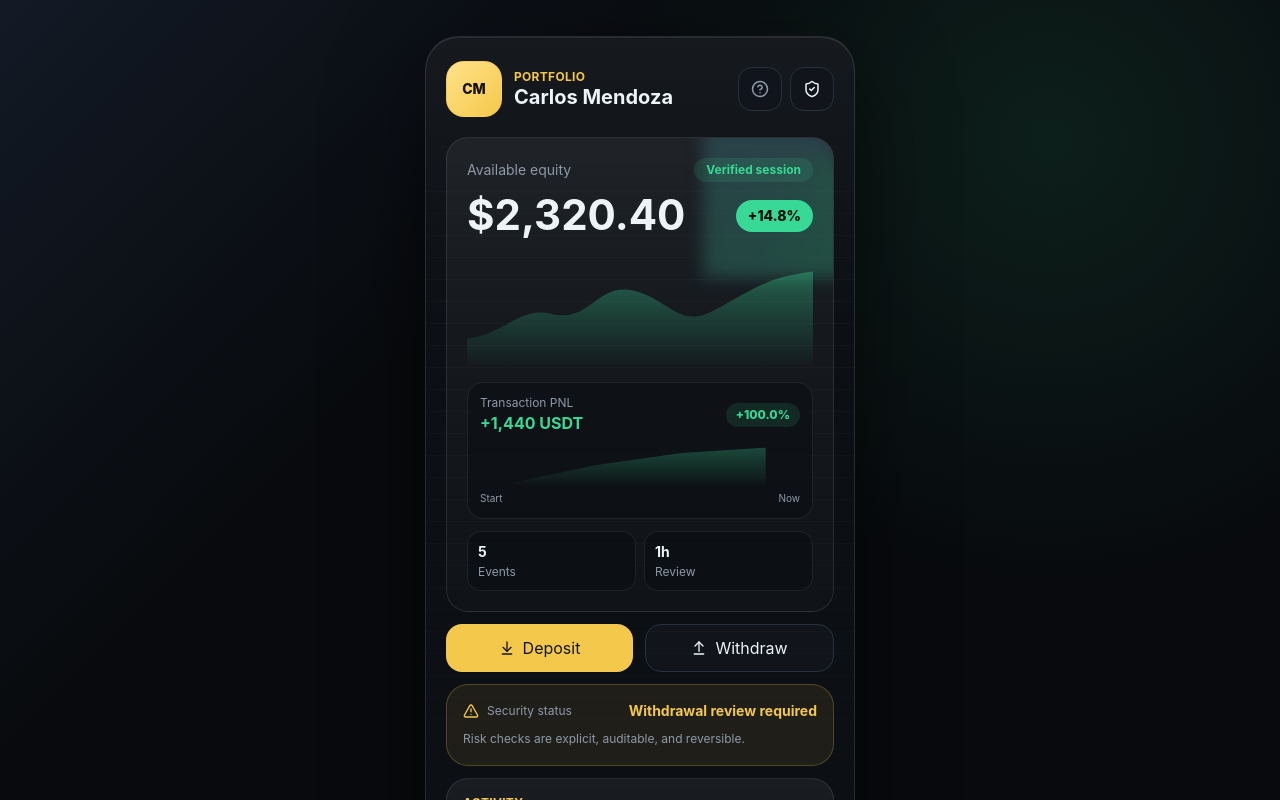
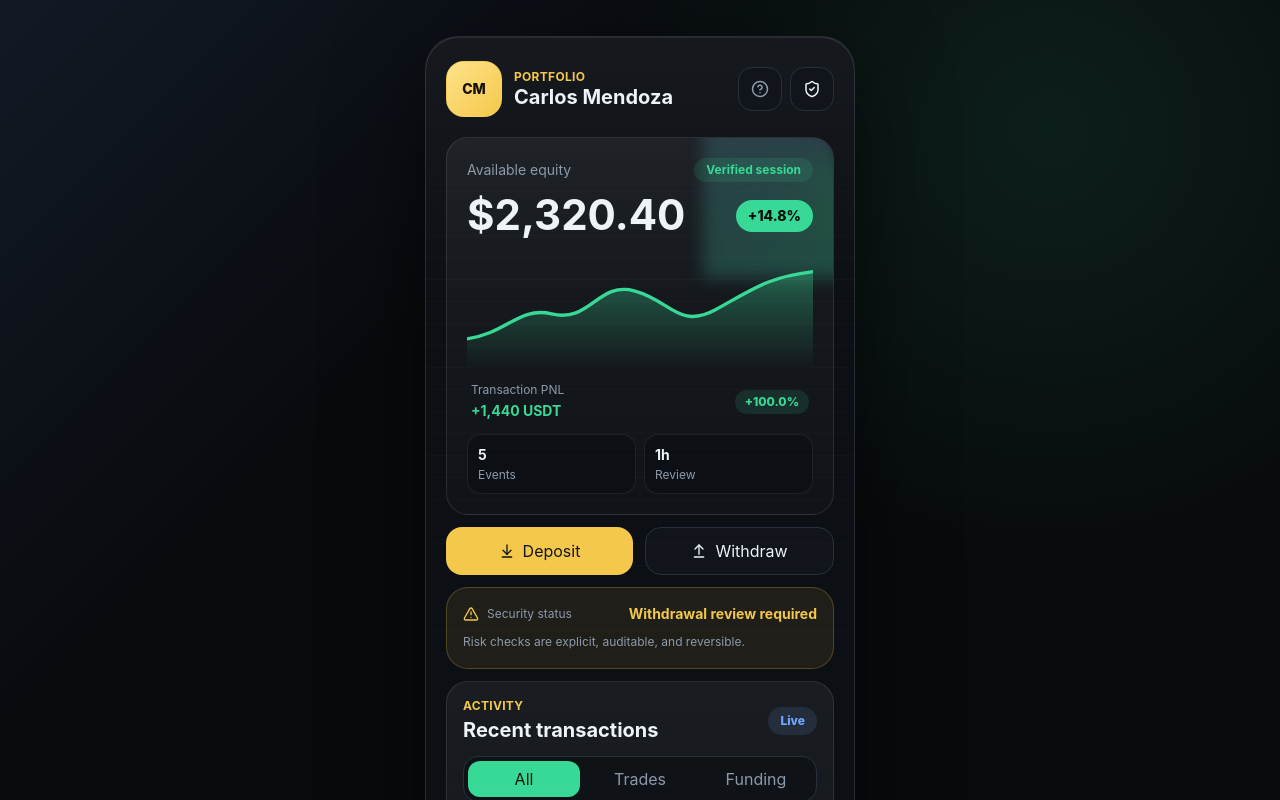
Before and after one commit to maslihov22/tradespot-next, a Next.js app: page / in a window 1280 px wide. Shown: the top 800 px of the page. Built offline with nearby package versions, Linux system fonts and the light colour scheme.

Commit message:
fix: remove second chart, add PNL text row, fix chart draw-on animation

```diff
--- a/components/BalanceCard.tsx
+++ b/components/BalanceCard.tsx
@@ -3,31 +3,6 @@
 import { useEffect, useRef, useState } from "react";
 import { motion, useMotionValue, useTransform, animate } from "framer-motion";
 import { mockUser, mockTransactions, chartPath, chartArea } from "@/lib/mock-data";
-
-function buildPnlPath(width: number, height: number): { line: string; area: string } {
-  const trades = mockTransactions.filter((t) => t.type === "trade");
-  const cumulative = trades.reduce<number[]>((acc, t) => {
-    const prev = acc[acc.length - 1] ?? 0;
-    return [...acc, prev + (t.sign === "plus" ? t.amount : -t.amount)];
-  }, [0]);
-
-  const min = Math.min(...cumulative);
-  const max = Math.max(...cumulative);
-  const range = max - min || 1;
-  const pad = 6;
-
-  const points = cumulative.map((v, i) => ({
-    x: (i / (cumulative.length - 1)) * width,
-    y: pad + ((max - v) / range) * (height - pad * 2),
-  }));
-
-  const line = points
-    .map((p, i) => `${i === 0 ? "M" : "L"}${p.x.toFixed(1)} ${p.y.toFixed(1)}`)
-    .join(" ");
-  const area = `${line} L${width} ${height} L0 ${height} Z`;
-
-  return { line, area };
-}
 
 function AnimatedNumber({ value, prefix = "" }: { value: number; prefix?: string }) {
   const count = useMotionValue(0);
@@ -48,7 +23,17 @@ function AnimatedNumber({ value, prefix = "" }: { value: number; prefix?: string
   return <span>{display}</span>;
 }
 
-function PnlSection() {
+export default function BalanceCard() {
+  const pathRef = useRef<SVGPathElement>(null);
+  const [pathLen, setPathLen] = useState<number | null>(null);
+
+  useEffect(() => {
+    if (pathRef.current) {
+      const len = pathRef.current.getTotalLength();
+      setPathLen(len);
+    }
+  }, []);
+
   const trades = mockTransactions.filter((t) => t.type === "trade");
   const pnlAmount = trades.reduce(
     (sum, t) => sum + (t.sign === "plus" ? t.amount : -t.amount),
@@ -56,100 +41,7 @@ function PnlSection() {
   );
   const totalVolume = trades.reduce((sum, t) => sum + t.amount, 0);
   const pnlPercent = totalVolume > 0 ? (pnlAmount / totalVolume) * 100 : 0;
-  const isPositive = pnlAmount >= 0;
-  const { line, area } = buildPnlPath(320, 56);
-  const color = isPositive ? "var(--green)" : "var(--red)";
-
-  const lineRef = useRef<SVGPathElement>(null);
-  const [pnlPathLen, setPnlPathLen] = useState(0);
-
-  useEffect(() => {
-    if (lineRef.current) setPnlPathLen(lineRef.current.getTotalLength());
-  }, []);
-
-  return (
-    <motion.div
-      className="relative z-10 mt-3 rounded-[16px] p-3"
-      style={{
-        background: "rgba(8,10,13,0.42)",
-        border: "1px solid rgba(238,243,247,0.08)",
-      }}
-      initial={{ opacity: 0 }}
-      animate={{ opacity: 1 }}
-      transition={{ delay: 0.5, duration: 0.4 }}
-    >
-      <div className="flex items-center justify-between mb-2">
-        <div>
-          <p className="text-xs" style={{ color: "var(--muted)" }}>
-            Transaction PNL
-          </p>
-          <strong className="text-base font-bold" style={{ color }}>
-            {isPositive ? "+" : "-"}
-            {Math.abs(pnlAmount).toLocaleString("en-US", { maximumFractionDigits: 0 })} USDT
-          </strong>
-        </div>
-        <span
-          className="text-xs font-extrabold px-2.5 py-1 rounded-full"
-          style={{
-            background: isPositive ? "rgba(56,217,150,0.12)" : "rgba(255,95,109,0.12)",
-            color,
-          }}
-        >
-          {isPositive ? "+" : ""}{pnlPercent.toFixed(1)}%
-        </span>
-      </div>
-
-      <svg
-        viewBox="0 0 320 56"
-        className="block w-full"
-        style={{ height: 44, color }}
-        aria-hidden
-      >
-        <defs>
-          <linearGradient id="pnl-area-grad" x1="0" x2="0" y1="0" y2="1">
-            <stop offset="0%" stopColor="currentColor" stopOpacity={0.28} />
-            <stop offset="100%" stopColor="currentColor" stopOpacity={0} />
-          </linearGradient>
-        </defs>
-        <motion.path
-          d={area}
-          fill="url(#pnl-area-grad)"
-          initial={{ opacity: 0 }}
-          animate={{ opacity: 1 }}
-          transition={{ delay: 0.9, duration: 0.5 }}
-        />
-        <motion.path
-          ref={lineRef}
-          d={line}
-          fill="none"
-          stroke="currentColor"
-          strokeWidth={2}
-          strokeLinecap="round"
-          style={
-            pnlPathLen
-              ? { strokeDasharray: pnlPathLen, strokeDashoffset: pnlPathLen }
-              : {}
-          }
-          animate={pnlPathLen ? { strokeDashoffset: 0 } : {}}
-          transition={{ duration: 0.9, ease: [0.16, 1, 0.3, 1], delay: 0.6 }}
-        />
-      </svg>
-
-      <div className="flex justify-between mt-1">
-        <span className="text-[10px]" style={{ color: "var(--muted)" }}>Start</span>
-        <span className="text-[10px]" style={{ color: "var(--muted)" }}>Now</span>
-      </div>
-    </motion.div>
-  );
-}
-
-export default function BalanceCard() {
-  const pathRef = useRef<SVGPathElement>(null);
-  const [pathLen, setPathLen] = useState(0);
-
-  useEffect(() => {
-    if (pathRef.current) setPathLen(pathRef.current.getTotalLength());
-  }, []);
+  const pnlPositive = pnlAmount >= 0;
 
   return (
     <motion.section
@@ -193,7 +85,7 @@ export default function BalanceCard() {
         </span>
       </div>
 
-      {/* main chart */}
+      {/* chart — рисуется слева направо */}
       <div className="relative z-10 mt-4">
         <svg viewBox="0 0 360 118" className="block w-full" style={{ height: 118 }} aria-hidden>
           <defs>
@@ -207,28 +99,56 @@ export default function BalanceCard() {
             fill="url(#area-grad)"
             initial={{ opacity: 0 }}
             animate={{ opacity: 1 }}
-            transition={{ delay: 0.6, duration: 0.6 }}
+            transition={{ delay: 0.8, duration: 0.6 }}
           />
-          <motion.path
+          {/* невидимый путь для замера длины */}
+          <path
             ref={pathRef}
             d={chartPath}
             fill="none"
-            stroke="var(--green)"
-            strokeWidth={3.5}
-            strokeLinecap="round"
-            style={
-              pathLen
-                ? { strokeDasharray: pathLen, strokeDashoffset: pathLen }
-                : {}
-            }
-            animate={pathLen ? { strokeDashoffset: 0 } : {}}
-            transition={{ duration: 1.1, ease: [0.16, 1, 0.3, 1], delay: 0.3 }}
+            stroke="transparent"
+            strokeWidth={0}
           />
+          {/* анимированный путь — запускается только когда длина известна */}
+          {pathLen !== null && (
+            <motion.path
+              d={chartPath}
+              fill="none"
+              stroke="var(--green)"
+              strokeWidth={3.5}
+              strokeLinecap="round"
+              initial={{ strokeDasharray: pathLen, strokeDashoffset: pathLen }}
+              animate={{ strokeDashoffset: 0 }}
+              transition={{ duration: 1.1, ease: [0.16, 1, 0.3, 1], delay: 0.3 }}
+            />
+          )}
         </svg>
       </div>
 
-      {/* PNL section — рассчитывается из trade-транзакций */}
-      <PnlSection />
+      {/* PNL строка */}
+      <motion.div
+        className="relative z-10 flex items-center justify-between mt-3 px-1"
+        initial={{ opacity: 0 }}
+        animate={{ opacity: 1 }}
+        transition={{ delay: 0.9, duration: 0.4 }}
+      >
+        <div>
+          <p className="text-xs" style={{ color: "var(--muted)" }}>Transaction PNL</p>
+          <strong className="text-sm font-bold" style={{ color: pnlPositive ? "var(--green)" : "var(--red)" }}>
+            {pnlPositive ? "+" : "-"}
+            {Math.abs(pnlAmount).toLocaleString("en-US", { maximumFractionDigits: 0 })} USDT
+          </strong>
+        </div>
+        <span
+          className="text-xs font-extrabold px-2.5 py-1 rounded-full"
+          style={{
+            background: pnlPositive ? "rgba(56,217,150,0.12)" : "rgba(255,95,109,0.12)",
+            color: pnlPositive ? "var(--green)" : "var(--red)",
+          }}
+        >
+          {pnlPositive ? "+" : ""}{pnlPercent.toFixed(1)}%
+        </span>
+      </motion.div>
 
       <div className="relative z-10 flex gap-2 mt-3">
         {[
```
